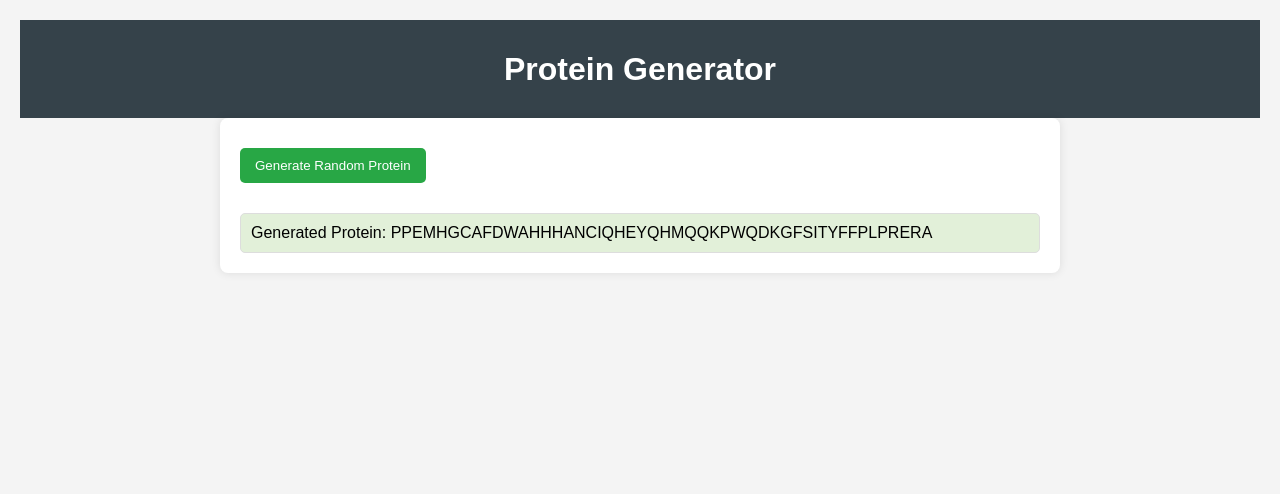
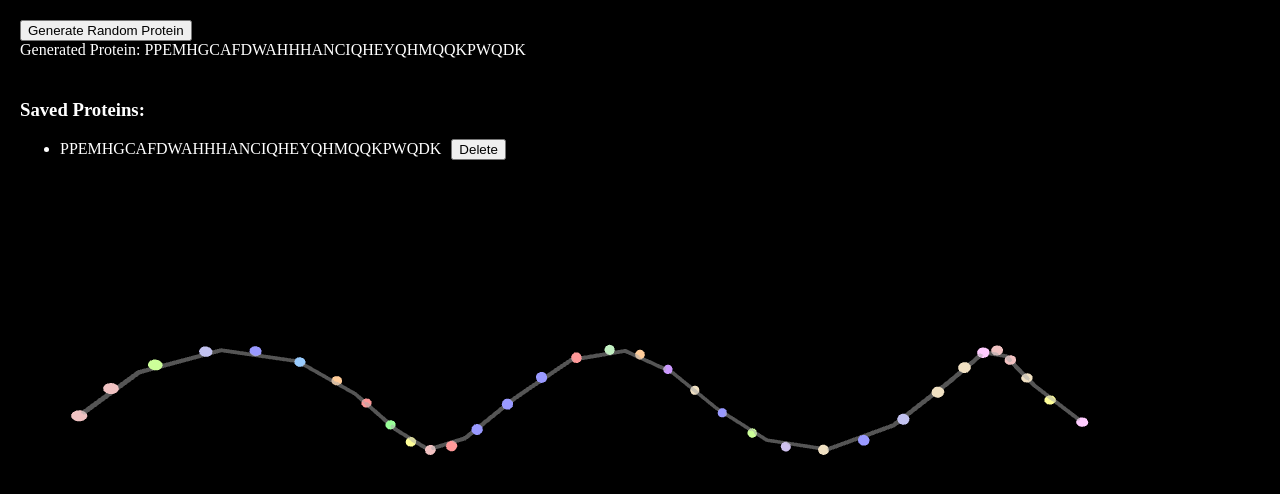
Before and after one commit to wolfwdavid/MongoDB-Database-Application, a website: page index.html in a window 1280 px wide. Both pictures are taken after a click on the button "Generate Random Protein". Drawn offline with nearby package versions, Linux system fonts and the light colour scheme.

Commit message:
another commit

```diff
--- a/index.html
+++ b/index.html
@@ -3,62 +3,66 @@
 <head>
     <meta charset="UTF-8">
     <meta name="viewport" content="width=device-width, initial-scale=1.0">
-    <title>Protein Generator</title>
+    <title>Protein Ribbon Structure Generator</title>
     <style>
         body {
-            font-family: Arial, sans-serif;
             margin: 0;
-            padding: 20px;
-            background-color: #f4f4f4;
+            overflow: hidden;
+            background-color: #222; /* Dark background for better contrast */
         }
-        header {
-            background: #35424a;
+        #info {
+            position: absolute;
+            top: 20px;
+            left: 20px;
             color: white;
-            padding: 10px 0;
-            text-align: center;
+            z-index: 10;
         }
-        .container {
-            max-width: 800px;
-            margin: auto;
-            padding: 20px;
-            background: white;
-            border-radius: 8px;
-            box-shadow: 0 0 10px rgba(0, 0, 0, 0.1);
+        canvas {
+            display: block; /* Remove any padding or margin */
         }
-        h1 {
-            margin-bottom: 20px;
-        }
-        .button {
-            padding: 10px 15px;
-            margin: 10px 0;
-            background-color: #28a745;
+        #saved-proteins {
+            position: absolute;
+            top: 80px;
+            left: 20px;
             color: white;
-            border: none;
-            border-radius: 5px;
-            cursor: pointer;
-        }
-        .button:hover {
-            background-color: #218838;
-        }
-        .protein {
-            margin-top: 20px;
-            padding: 10px;
-            border: 1px solid #ddd;
-            border-radius: 5px;
-            background: #e2f0d9;
+            z-index: 10;
         }
     </style>
 </head>
 <body>
-    <header>
-        <h1>Protein Generator</h1>
-    </header>
-    <div class="container">
-        <button class="button" id="generate-protein">Generate Random Protein</button>
-        <div class="protein" id="protein-display"></div>
+    <div id="info">
+        <button id="generate-protein">Generate Random Protein</button>
+        <div id="protein-display"></div>
+    </div>
+    <div id="saved-proteins">
+        <h3>Saved Proteins:</h3>
+        <ul id="protein-list"></ul>
     </div>
 
+    <script src="https://cdnjs.cloudflare.com/ajax/libs/three.js/r128/three.min.js"></script>
     <script>
+        let scene, camera, renderer;
+
+        // Initialize the Three.js scene
+        function init() {
+            scene = new THREE.Scene();
+            camera = new THREE.PerspectiveCamera(75, window.innerWidth / window.innerHeight, 0.1, 1000);
+            renderer = new THREE.WebGLRenderer({ antialias: true });
+            renderer.setSize(window.innerWidth, window.innerHeight);
+            document.body.appendChild(renderer.domElement);
+
+            // Add light
+            const light = new THREE.AmbientLight(0xffffff, 1); // Soft white light
+            scene.add(light);
+
+            camera.position.set(0, 0, 50); // Move the camera away from the origin
+
+            animate(); // Start the animation loop
+
+            // Load saved proteins from local storage
+            loadSavedProteins();
+        }
+
         // Function to generate a random protein sequence
         function generateRandomProtein(length) {
             const aminoAcids = 'ACDEFGHIKLMNPQRSTVWY'; // Standard amino acids
@@ -70,11 +74,140 @@
             return protein;
         }
 
+        // Function to get a random color for each amino acid
+        function getColorForAminoAcid(aminoAcid) {
+            const colors = {
+                'A': 0xff9999, // Alanine
+                'C': 0xffcc99, // Cysteine
+                'D': 0xffff99, // Aspartic Acid
+                'E': 0xccff99, // Glutamic Acid
+                'F': 0x99ff99, // Phenylalanine
+                'G': 0x99ccff, // Glycine
+                'H': 0x9999ff, // Histidine
+                'I': 0xcc99ff, // Isoleucine
+                'K': 0xffccff, // Lysine
+                'L': 0xff99cc, // Leucine
+                'M': 0xc2c2f0, // Methionine
+                'N': 0xc2f0c2, // Asparagine
+                'P': 0xf0c2c2, // Proline
+                'Q': 0xf0e0c2, // Glutamine
+                'R': 0xe0f0c2, // Arginine
+                'S': 0xc2e0f0, // Serine
+                'T': 0xc2f0e0, // Threonine
+                'V': 0xf0f0c2, // Valine
+                'W': 0xf2c2c2, // Tryptophan
+                'Y': 0xd0c2f0  // Tyrosine
+            };
+            return colors[aminoAcid] || 0xffffff; // Default to white if not found
+        }
+
+        // Function to visualize the protein ribbon structure
+        function drawProteinRibbon(protein) {
+            const spacing = 3; // Spacing between amino acids
+            const points = [];
+
+            for (let i = 0; i < protein.length; i++) {
+                const aminoAcid = protein[i];
+                const color = getColorForAminoAcid(aminoAcid);
+
+                // Calculate positions for a wavy ribbon effect
+                const x = i * spacing;
+                const y = Math.sin(i * 0.5) * 5; // Create a wave effect
+                const z = Math.cos(i * 0.5) * 5;
+
+                points.push(new THREE.Vector3(x, y, z)); // Store position for the line
+
+                // Create a sphere for each amino acid
+                const geometry = new THREE.SphereGeometry(0.5, 16, 16);
+                const material = new THREE.MeshStandardMaterial({ color: color });
+                const sphere = new THREE.Mesh(geometry, material);
+
+                // Position the sphere
+                sphere.position.set(x, y, z);
+                scene.add(sphere);
+            }
+
+            // Create a curve from the points
+            const curve = new THREE.CatmullRomCurve3(points);
+            const tubeGeometry = new THREE.TubeGeometry(curve, 20, 0.2, 8, false);
+            const tubeMaterial = new THREE.MeshBasicMaterial({ color: 0xaaaaaa, transparent: true, opacity: 0.5 });
+            const tubeMesh = new THREE.Mesh(tubeGeometry, tubeMaterial);
+            scene.add(tubeMesh);
+
+            // Center the camera based on the protein length
+            camera.position.x = (protein.length * spacing) / 2; // Center camera horizontally
+            camera.position.y = 15; // Adjust the height
+            camera.position.z = 50; // Distance from the object
+            camera.lookAt((protein.length * spacing) / 2, 0, 0); // Look at the center of the protein
+        }
+
+        // Function to save protein to local storage
+        function saveProtein(protein) {
+            let savedProteins = JSON.parse(localStorage.getItem('proteins')) || [];
+            savedProteins.push(protein);
+            localStorage.setItem('proteins', JSON.stringify(savedProteins));
+            loadSavedProteins(); // Reload saved proteins
+        }
+
+        // Function to load saved proteins from local storage
+        function loadSavedProteins() {
+            const proteinList = document.getElementById('protein-list');
+            proteinList.innerHTML = ''; // Clear existing list
+            const savedProteins = JSON.parse(localStorage.getItem('proteins')) || [];
+
+            savedProteins.forEach((protein, index) => {
+                const li = document.createElement('li');
+                li.innerText = protein;
+                const deleteButton = document.createElement('button');
+                deleteButton.innerText = 'Delete';
+                deleteButton.style.marginLeft = '10px';
+                deleteButton.onclick = function() {
+                    deleteProtein(index);
+                };
+                li.appendChild(deleteButton);
+                proteinList.appendChild(li);
+            });
+        }
+
+        // Function to delete a protein from local storage
+        function deleteProtein(index) {
+            let savedProteins = JSON.parse(localStorage.getItem('proteins')) || [];
+            savedProteins.splice(index, 1); // Remove the protein
+            localStorage.setItem('proteins', JSON.stringify(savedProteins));
+            loadSavedProteins(); // Reload saved proteins
+        }
+
+        // Animation loop
+        function animate() {
+            requestAnimationFrame(animate);
+            renderer.render(scene, camera);
+        }
+
         // Event listener for the button
         document.getElementById('generate-protein').addEventListener('click', function() {
             const length = Math.floor(Math.random() * (31)) + 20; // Random length between 20 and 50
             const protein = generateRandomProtein(length);
             document.getElementById('protein-display').innerText = `Generated Protein: ${protein}`;
+
+            // Clear the previous structure
+            while (scene.children.length > 1) {
+                scene.remove(scene.children[1]); // Remove all but the light
+            }
+
+            // Draw the protein ribbon visualization
+            drawProteinRibbon(protein);
+
+            // Save the generated protein
+            saveProtein(protein);
+        });
+
+        init(); // Initialize the scene
+
+        // Handle window resizing
+        window.addEventListener('resize', function() {
+            renderer.setSize(window.innerWidth, window.innerHeight);
+            camera.aspect = window.innerWidth / window.innerHeight;
+            camera.updateProjectionMatrix();
         });
     </script>
 </body>
```
